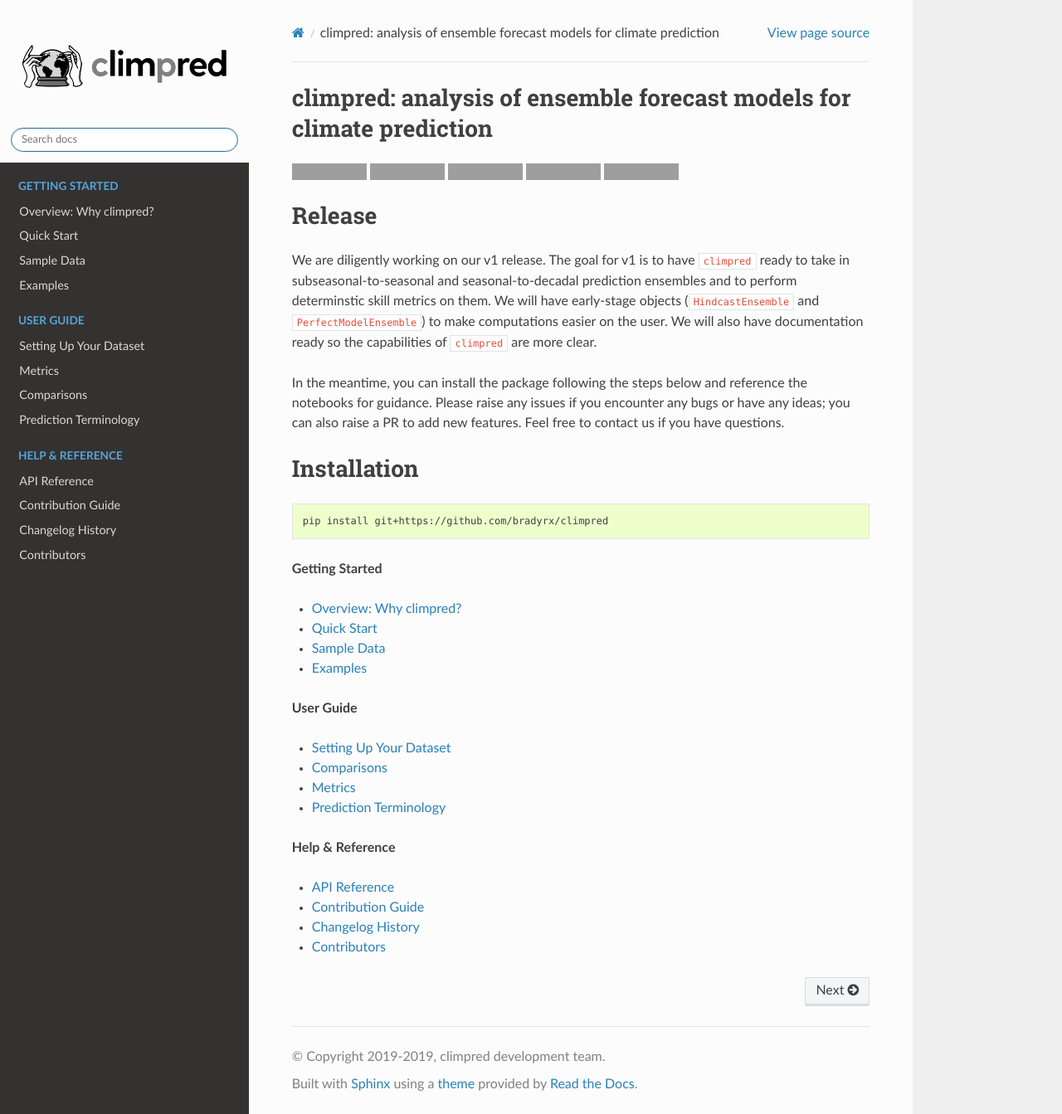
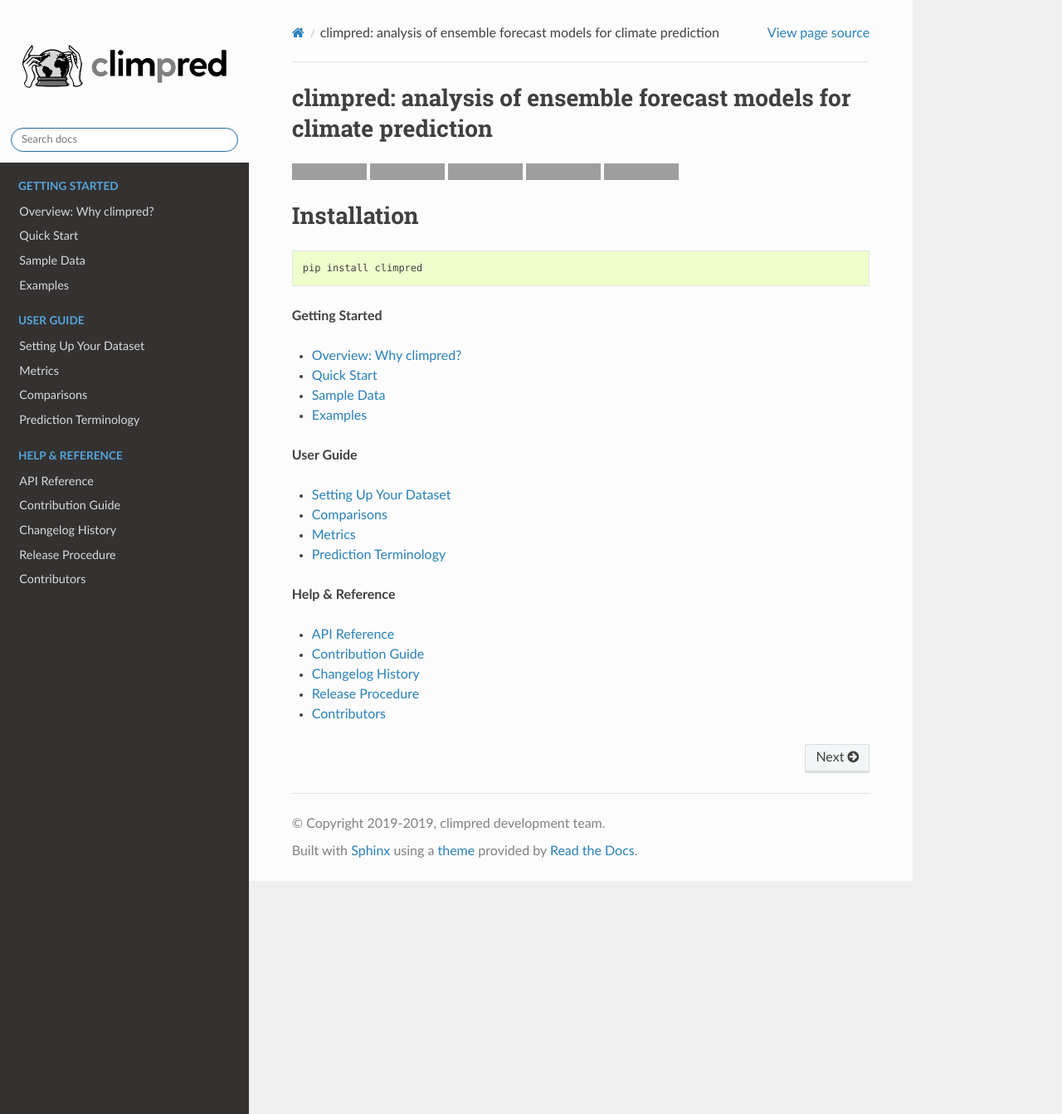
Before and after one commit to pangeo-data/climpred, a Sphinx documentation site: the page built from docs/source/index.rst, in a window 1280 px wide and 1343 px high. Shown: the whole window at 83% size. Built offline with Sphinx 7.4.7 and the Read the Docs theme 2.0.0, drawn with Linux system fonts in a browser that asks for light colours; formulas are drawn with MathJax 3; pages that are not in the unit, such as notebooks, are missing from menus; grey boxes are pictures that could not be loaded.

Commit message:
add pip install to README
update docs index

add release procedure

```diff
--- a/docs/source/index.rst
+++ b/docs/source/index.rst
@@ -16,19 +16,12 @@ climpred: analysis of ensemble forecast models for climate prediction
 .. image:: https://badges.gitter.im/Join%20Chat.svg
     :target: https://gitter.im/climpred
 
-Release
-=======
-
-We are diligently working on our v1 release. The goal for v1 is to have ``climpred`` ready to take in subseasonal-to-seasonal and seasonal-to-decadal prediction ensembles and to perform determinstic skill metrics on them. We will have early-stage objects (``HindcastEnsemble`` and ``PerfectModelEnsemble``) to make computations easier on the user. We will also have documentation ready so the capabilities of ``climpred`` are more clear.
-
-In the meantime, you can install the package following the steps below and reference the notebooks for guidance. Please raise any issues if you encounter any bugs or have any ideas; you can also raise a PR to add new features. Feel free to contact us if you have questions.
-
 Installation
 ============
 
 .. code-block:: bash
 
-    pip install git+https://github.com/bradyrx/climpred
+    pip install climpred
 
 **Getting Started**
 
@@ -70,6 +63,7 @@ Installation
 * :doc:`api`
 * :doc:`contributing`
 * :doc:`changelog`
+* :doc:`release_procedure`
 * :doc:`contributors`
 
 .. toctree::
@@ -80,4 +74,5 @@ Installation
     api
     contributing
     changelog
+    release_procedure
     contributors
--- /dev/null
+++ b/docs/source/release_procedure.rst
@@ -0,0 +1 @@
+.. include:: ../../HOWTORELEASE.rst
```
Also changed, not shown: HOWTORELEASE.rst (added, +25 -0 lines), README.rst (+1 -9 lines).
